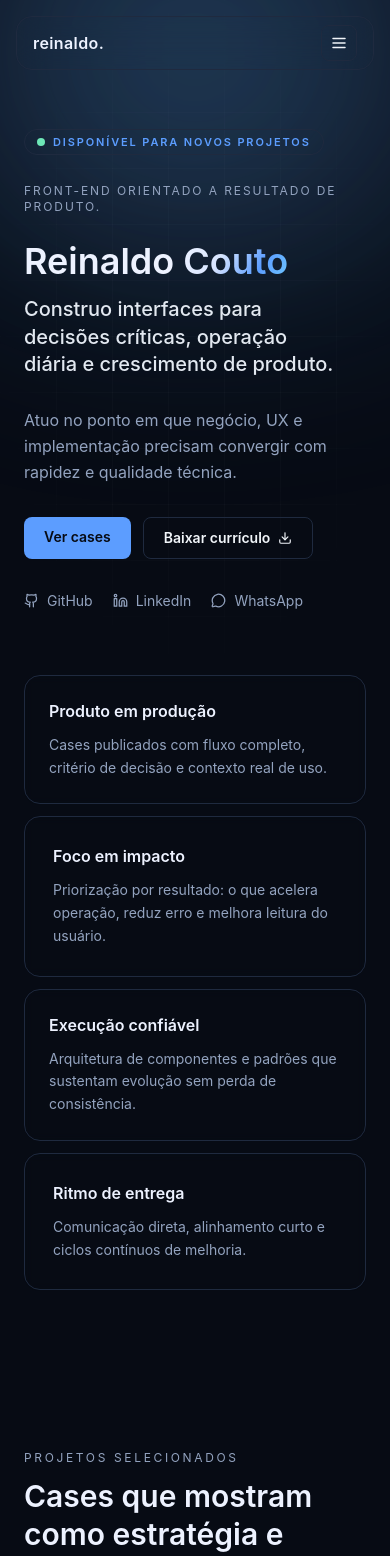
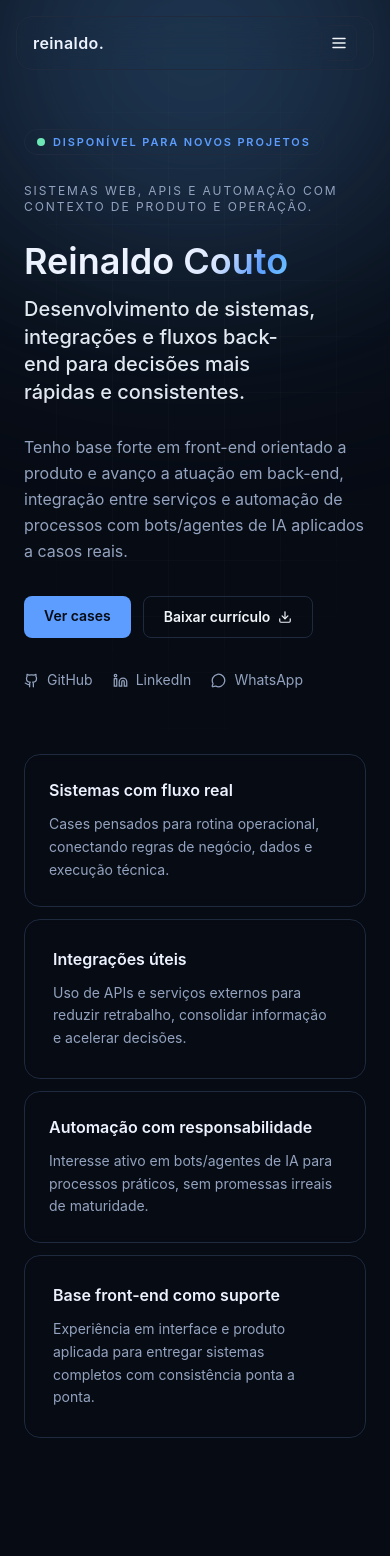
Before and after one commit to Reinaldocouto/reinaldo-portifolio, a React (Vite) app: page / in a window 390 px wide. Shown: the top 1556 px of the page. Built offline with nearby package versions, Linux system fonts and the light colour scheme.

Commit message:
Reposition portfolio messaging toward backend and integrations

```diff
--- a/src/components/home/About.tsx
+++ b/src/components/home/About.tsx
@@ -6,8 +6,8 @@ export function About() {
       <div className="container-tight space-y-9">
         <header className="max-w-4xl space-y-3">
           <p className="text-xs uppercase tracking-[0.24em] text-muted">Sobre</p>
-          <h2 className="text-3xl font-semibold md:text-4xl">Abordagem de produto: menos ruído, mais decisão bem informada.</h2>
-          <p className="text-muted">Meu papel é transformar requisitos difusos em experiência utilizável, com critério técnico e intenção de negócio.</p>
+          <h2 className="text-3xl font-semibold md:text-4xl">Visão de sistema: produto, integração e execução técnica no mesmo fluxo.</h2>
+          <p className="text-muted">Atuo conectando regra de negócio, operação e software para transformar escopo em sistema utilizável e evolutivo.</p>
         </header>
 
         <div className="grid gap-5 md:grid-cols-2">
--- a/src/components/home/Experience.tsx
+++ b/src/components/home/Experience.tsx
@@ -6,7 +6,7 @@ export function Experience() {
       <div className="container-tight space-y-8">
         <header className="max-w-4xl space-y-3">
           <p className="text-xs uppercase tracking-[0.24em] text-muted">Experiência</p>
-          <h2 className="text-3xl font-semibold md:text-4xl">Bagagem que combina visão de produto, disciplina de execução e confiança de entrega.</h2>
+          <h2 className="text-3xl font-semibold md:text-4xl">Experiência aplicada a sistemas reais, evolução contínua e foco crescente em back-end.</h2>
         </header>
 
         <div className="relative space-y-3 before:absolute before:bottom-4 before:left-[9px] before:top-4 before:w-px before:bg-border/55">
--- a/src/components/home/Stack.tsx
+++ b/src/components/home/Stack.tsx
@@ -6,7 +6,7 @@ export function Stack() {
       <div className="container-tight space-y-8">
         <header className="max-w-4xl space-y-3">
           <p className="text-xs uppercase tracking-[0.24em] text-muted">Stack</p>
-          <h2 className="text-3xl font-semibold md:text-4xl">Ferramentas e práticas para entregar com velocidade sem perder padrão.</h2>
+          <h2 className="text-3xl font-semibold md:text-4xl">Stack orientada a back-end, integração e entrega full stack consistente.</h2>
         </header>
 
         <div className="grid gap-5 md:grid-cols-3">
--- a/src/data/projects.ts
+++ b/src/data/projects.ts
@@ -44,39 +44,39 @@ export const projects: Project[] = [
     name: 'TOGO',
     tagline: 'Gestão clínica e comercial em um fluxo único de operação.',
     summary:
-      'Plataforma web com agenda, prontuário, estoque, PDV, financeiro e indicadores para leitura rápida da rotina.',
+      'Sistema web para operação clínica/comercial com agenda, prontuário, estoque, PDV e financeiro integrados em um fluxo único.',
     cover: '/projects/togo.jpeg',
     demoUrl: 'https://togo-petcare-pro.vercel.app/',
-    stack: ['React', 'TypeScript', 'Tailwind CSS', 'Arquitetura modular', 'Form handling'],
-    tags: ['React', 'TypeScript', 'Dashboard', 'Operação', 'PDV', 'Financeiro'],
-    highlights: ['Agenda + prontuário no mesmo fluxo', 'Estoque, PDV e financeiro conectados', 'Painel de acompanhamento diário'],
+    stack: ['React', 'TypeScript', 'APIs REST', 'Arquitetura modular', 'Modelagem de fluxo operacional'],
+    tags: ['Sistema web', 'Integração de módulos', 'Operação', 'PDV', 'Financeiro', 'APIs'],
+    highlights: ['Fluxo operacional ponta a ponta', 'Módulos conectados por regra de negócio', 'Leitura rápida para decisão diária'],
     overview:
       'Projeto criado para substituir uma operação fragmentada por um sistema único, com foco em continuidade de trabalho e redução de perda de contexto.',
     problem:
       'A equipe alternava entre planilhas e ferramentas isoladas, gerando retrabalho, baixa rastreabilidade e atraso na tomada de decisão.',
     solution:
-      'Estruturei a experiência por tarefas operacionais, centralizando ações críticas em poucos cliques e com leitura imediata de status.',
+      'Estruturei a solução por fluxo operacional, conectando módulos por regras de negócio e priorizando ações críticas com status rastreável.',
     role:
-      'Responsável pelo front-end de ponta a ponta: desenho de fluxo, arquitetura de componentes, implementação e refinamento contínuo após validação.',
+      'Responsável pela arquitetura da solução no front-end e pela modelagem de fluxo entre módulos, com integração de dados e refinamento contínuo após validação.',
     productDecisions: [
       'Priorizar módulos de maior impacto diário antes de funcionalidades secundárias.',
       'Navegação orientada pela rotina da equipe, não pela estrutura interna do sistema.',
       'Dashboard inicial com indicadores acionáveis para reduzir tempo de interpretação.',
     ],
     technicalChallenges: [
-      'Garantir consistência entre módulos com regras e densidades diferentes.',
-      'Sustentar performance em telas com alto volume de dados operacionais.',
-      'Evoluir funcionalidades sem quebrar contratos de componentes existentes.',
+      'Garantir consistência de dados e comportamento entre módulos com regras distintas.',
+      'Sustentar performance em telas com alto volume de dados e múltiplos estados de integração.',
+      'Evoluir funcionalidades sem quebrar contratos de fluxo e componentes existentes.',
     ],
     tradeOffs: [
       'Menos personalização visual para preservar velocidade e previsibilidade de uso.',
       'Postergar relatórios avançados para manter o ciclo de entrega estável.',
     ],
     outcome:
-      'O sistema elevou a previsibilidade operacional e reduziu ruído entre atendimento, caixa e acompanhamento financeiro.',
+      'O sistema aumentou a previsibilidade operacional e reduziu ruído entre atendimento, caixa, estoque e acompanhamento financeiro.',
     learnings: [
-      'Produto operacional exige hierarquia de informação orientada por tempo de decisão.',
-      'Padrões de interface consistentes diminuem custo de manutenção.',
+      'Produto operacional exige modelagem de fluxo orientada por tempo de decisão.',
+      'Integração consistente entre módulos reduz custo de manutenção e retrabalho.',
       'Entrega incremental com prioridade clara mantém qualidade mesmo com escopo amplo.',
     ],
     gallery: [
@@ -90,9 +90,9 @@ export const projects: Project[] = [
     featured: true,
     accent: 'blue',
     seo: {
-      title: 'TOGO | Case de front-end para gestão operacional',
+      title: 'TOGO | Case de sistema web para operação e integração de fluxo',
       description:
-        'Case TOGO: produto web para gestão clínica e comercial com foco em fluxo operacional, clareza de decisão e evolução contínua.',
+        'Case TOGO: sistema web para gestão clínica e comercial com foco em fluxo operacional, integração entre módulos e clareza de decisão.',
       canonicalPath: '/projetos/togo',
       ogImage: '/projects/togo.jpeg',
     },
@@ -101,12 +101,12 @@ export const projects: Project[] = [
     slug: 'estaciona-ai',
     name: 'Estaciona Aí',
     tagline: 'Descoberta e reserva de vagas com jornada guiada por localização.',
-    summary: 'Plataforma para quem busca e oferta vagas com autenticação, mapa interativo e pagamento integrado.',
+    summary: 'Plataforma para descoberta e oferta de vagas com autenticação, integração de mapas e fluxo de reserva/pagamento.',
     cover: '/projects/estacionaai.jpeg',
     demoUrl: 'https://estaciona-ai-hub.vercel.app/',
-    stack: ['React', 'TypeScript', 'Mapas', 'Geolocalização', 'Fluxo de pagamento'],
-    tags: ['React', 'Autenticação', 'Mapas', 'Geolocalização', 'Pagamentos'],
-    highlights: ['Onboarding objetivo', 'Mapa como eixo principal', 'Reserva e pagamento em poucas etapas'],
+    stack: ['React', 'TypeScript', 'APIs de mapa', 'Autenticação', 'Fluxo de pagamento'],
+    tags: ['Sistema web', 'APIs', 'Autenticação', 'Mapas', 'Pagamentos'],
+    highlights: ['Integração entre mapa, busca e detalhes', 'Autenticação e reserva com fluxo guiado', 'Pagamento integrado com menos atrito'],
     overview:
       'Case focado em reduzir atrito entre descoberta, comparação e reserva de vaga, mantendo confiança ao longo da jornada.',
     problem:
@@ -114,15 +114,15 @@ export const projects: Project[] = [
     solution:
       'Modelei o fluxo com mapa central, filtros diretos e confirmações claras, reduzindo ambiguidade e fricção na decisão.',
     role:
-      'Conduzi desenvolvimento front-end da jornada principal, com foco em estados de interação, feedback visual e consistência responsiva.',
+      'Conduzi o desenvolvimento da jornada principal, estruturando estados de interface e integração de serviços para manter contexto entre busca, reserva e pagamento.',
     productDecisions: [
       'Mapa como superfície principal para tornar busca e contexto espacial inseparáveis.',
       'Cadastro enxuto para preservar intenção do usuário no primeiro acesso.',
       'Sinais de confiança posicionados antes da confirmação da reserva.',
     ],
     technicalChallenges: [
-      'Sincronizar estado de lista, mapa e detalhes sem perda de contexto.',
-      'Tratar permissões de localização com feedback claro em cada cenário.',
+      'Sincronizar lista, mapa e detalhes sem perda de contexto entre chamadas de serviço.',
+      'Tratar permissões de localização e fallback de API com feedback claro em cada cenário.',
       'Preservar legibilidade do mapa em diferentes tamanhos de tela.',
     ],
     tradeOffs: [
@@ -130,9 +130,9 @@ export const projects: Project[] = [
       'Fluxo de pagamento inicial mais direto para acelerar adoção.',
     ],
     outcome:
-      'A jornada ficou mais previsível e curta, melhorando clareza de decisão para quem procura e para quem oferece vagas.',
+      'A jornada ficou mais previsível e curta, melhorando clareza de decisão e consistência do fluxo entre descoberta, reserva e pagamento.',
     learnings: [
-      'Produtos geográficos exigem confirmação visual constante de contexto.',
+      'Produtos geográficos exigem integração estável entre contexto visual e dados de localização.',
       'Decisões rápidas dependem de copy curta e hierarquia forte.',
       'Menos passos com feedback claro aumenta confiança de uso.',
     ],
@@ -147,9 +147,9 @@ export const projects: Project[] = [
     featured: false,
     accent: 'violet',
     seo: {
-      title: 'Estaciona Aí | Case de UX com mapas e pagamento',
+      title: 'Estaciona Aí | Case de integração com mapas, autenticação e pagamento',
       description:
-        'Case Estaciona Aí: plataforma web com geolocalização, reserva e pagamento para reduzir fricção na busca de vagas.',
+        'Case Estaciona Aí: plataforma web com APIs de localização, autenticação, reserva e pagamento para reduzir fricção na busca de vagas.',
       canonicalPath: '/projetos/estaciona-ai',
       ogImage: '/projects/estacionaai.jpeg',
     },
@@ -158,27 +158,27 @@ export const projects: Project[] = [
     slug: 'clima-safe',
     name: 'Clima Safe',
     tagline: 'Leitura climática aplicada a deslocamento urbano em tempo real.',
-    summary: 'Aplicação com mapa, alertas e dados climáticos para apoiar decisões rápidas de rota e segurança.',
+    summary: 'Aplicação com mapa, alertas e integração de dados climáticos para apoiar decisões rápidas de rota e segurança.',
     cover: '/projects/clima.jpeg',
     demoUrl: 'https://urban-heat-safe-zones.vercel.app/',
     stack: ['React', 'TypeScript', 'APIs climáticas', 'Mapas', 'Dados em tempo real'],
-    tags: ['React', 'APIs climáticas', 'Mapas', 'UX de contexto', 'Tempo real'],
-    highlights: ['Risco por localização', 'Alertas acionáveis', 'Camadas de leitura rápida'],
+    tags: ['Sistema web', 'APIs climáticas', 'Mapas', 'Dados em tempo real', 'Regras de alerta'],
+    highlights: ['Orquestração de fontes climáticas', 'Regras de alerta por localização', 'Camadas para decisão rápida'],
     overview:
       'Produto concebido para transformar dados climáticos técnicos em sinais claros para decisões urbanas sob pressão de tempo.',
     problem:
       'Sem visão geográfica contextual, usuários não conseguiam antecipar risco e escolher rotas com segurança.',
     solution:
-      'Estruturei um mapa com camadas de risco e alertas objetivos, priorizando entendimento imediato antes de detalhes avançados.',
+      'Modelei um fluxo de dados com camadas de risco e alertas objetivos, priorizando entendimento imediato antes de detalhes avançados.',
     role:
-      'Atuei na concepção e implementação front-end, organizando estados de dados, componentes de alerta e hierarquia de leitura.',
+      'Atuei na concepção e implementação da aplicação, organizando estados de dados, integração de APIs climáticas e componentes de alerta com leitura progressiva.',
     productDecisions: [
       'Status de risco como informação principal acima de métricas secundárias.',
       'Camadas acionáveis para manter autonomia do usuário no mapa.',
       'Resumo local imediato para suportar decisão em poucos segundos.',
     ],
     technicalChallenges: [
-      'Atualizar múltiplas fontes de dados sem comprometer fluidez da interface.',
+      'Orquestrar múltiplas fontes de dados climáticos sem comprometer fluidez da interface.',
       'Traduzir termos climáticos para linguagem operacional de uso diário.',
       'Manter consistência entre estados de carregamento, parcial e erro.',
     ],
@@ -187,11 +187,11 @@ export const projects: Project[] = [
       'Escopo inicial de camadas mais enxuto para garantir clareza e performance.',
     ],
     outcome:
-      'A aplicação passou a oferecer suporte direto para deslocamento urbano com menor incerteza e resposta mais rápida.',
+      'A aplicação passou a oferecer suporte direto para deslocamento urbano com menor incerteza, usando dados integrados e regras de alerta mais claras.',
     learnings: [
       'Em cenários críticos, clareza de sinal importa mais que volume de dado.',
       'Estados bem projetados reduzem ansiedade em situações de incerteza.',
-      'Arquitetura modular facilita expansão de regras de alerta.',
+      'Arquitetura modular facilita expansão de regras de alerta e novas integrações de serviço.',
     ],
     gallery: [
       {
@@ -204,9 +204,9 @@ export const projects: Project[] = [
     featured: false,
     accent: 'emerald',
     seo: {
-      title: 'Clima Safe | Case de produto com dados em tempo real',
+      title: 'Clima Safe | Case de integração de APIs climáticas em tempo real',
       description:
-        'Case Clima Safe: aplicação web para leitura de risco climático por localização com alertas e suporte à decisão de rota.',
+        'Case Clima Safe: aplicação web com integração de APIs climáticas para leitura de risco por localização e suporte à decisão de rota.',
       canonicalPath: '/projetos/clima-safe',
       ogImage: '/projects/clima.jpeg',
     },
--- a/src/data/site.ts
+++ b/src/data/site.ts
@@ -33,8 +33,8 @@ type ContactChannel = {
 export const site = {
   name: 'Reinaldo Couto',
   brand: 'reinaldo.',
-  role: 'Desenvolvedor front-end para produto digital',
-  tagline: 'Transformo requisitos complexos em interfaces que vendem, escalam e sustentam operação.',
+  role: 'Desenvolvedor full stack com foco crescente em back-end e integrações',
+  tagline: 'Construo sistemas web com visão de produto, APIs e automações orientadas à operação real.',
   locale: 'pt-BR',
   baseUrl: 'https://reinaldo-portifolio.vercel.app',
   availability: 'Disponível para novos projetos',
@@ -47,12 +47,12 @@ export const site = {
     resumeUrl: '/reinaldo_couto_cv.pdf',
   },
   hero: {
-    eyebrow: 'Front-end orientado a resultado de produto.',
+    eyebrow: 'Sistemas web, APIs e automação com contexto de produto e operação.',
     headlineTop: 'Reinaldo',
     headlineAccent: 'Couto',
-    headlineBottom: 'Construo interfaces para decisões críticas, operação diária e crescimento de produto.',
+    headlineBottom: 'Desenvolvimento de sistemas, integrações e fluxos back-end para decisões mais rápidas e consistentes.',
     description:
-      'Atuo no ponto em que negócio, UX e implementação precisam convergir com rapidez e qualidade técnica.',
+      'Tenho base forte em front-end orientado a produto e avanço a atuação em back-end, integração entre serviços e automação de processos com bots/agentes de IA aplicados a casos reais.',
     primaryCta: {
       label: 'Ver cases',
       href: '#projetos',
@@ -68,11 +68,11 @@ export const site = {
     ],
     profileCard: {
       terminalLabel: '~/reinaldo --profile',
-      role: 'Front-end engineer',
-      focus: ['produto', 'conversão', 'escala'],
-      stack: ['React', 'TypeScript', 'Supabase'],
-      building: 'experiências que reduzem atrito e aumentam previsibilidade',
-      tags: ['React', 'TypeScript', 'Supabase', 'Tailwind', 'Mapbox', 'Postgres'],
+      role: 'Full stack developer (backend-oriented)',
+      focus: ['back-end', 'integrações', 'automação'],
+      stack: ['C#/.NET (foco atual)', 'Java', 'React + TypeScript'],
+      building: 'sistemas web com APIs, fluxo claro e evolução técnica consistente',
+      tags: ['C#', '.NET', 'Java', 'APIs REST', 'SQL', 'React'],
     },
   },
   navigation: [
@@ -84,67 +84,73 @@ export const site = {
   ] satisfies NavItem[],
   highlights: [
     {
-      title: 'Produto em produção',
-      description: 'Cases publicados com fluxo completo, critério de decisão e contexto real de uso.',
+      title: 'Sistemas com fluxo real',
+      description: 'Cases pensados para rotina operacional, conectando regras de negócio, dados e execução técnica.',
     },
     {
-      title: 'Foco em impacto',
-      description: 'Priorização por resultado: o que acelera operação, reduz erro e melhora leitura do usuário.',
+      title: 'Integrações úteis',
+      description: 'Uso de APIs e serviços externos para reduzir retrabalho, consolidar informação e acelerar decisões.',
     },
     {
-      title: 'Execução confiável',
-      description: 'Arquitetura de componentes e padrões que sustentam evolução sem perda de consistência.',
+      title: 'Automação com responsabilidade',
+      description: 'Interesse ativo em bots/agentes de IA para processos práticos, sem promessas irreais de maturidade.',
     },
     {
-      title: 'Ritmo de entrega',
-      description: 'Comunicação direta, alinhamento curto e ciclos contínuos de melhoria.',
+      title: 'Base front-end como suporte',
+      description: 'Experiência em interface e produto aplicada para entregar sistemas completos com consistência ponta a ponta.',
     },
   ] satisfies HighlightItem[],
   about: [
     {
-      title: 'Como eu enquadro o problema',
-      body: 'Começo pela decisão que a interface precisa habilitar. A partir disso, organizo fluxo, estados críticos e informação essencial para evitar ruído e reduzir retrabalho.',
+      title: 'Como eu enquadro problemas de sistema',
+      body: 'Começo pela operação: quais regras governam o processo, onde há gargalo e que decisão precisa acontecer com segurança. A partir disso, organizo fluxo, dados e integração para sustentar evolução contínua.',
     },
     {
-      title: 'Como eu conduzo o trabalho',
-      body: 'Transformo escopo em entregas incrementais com critérios claros de qualidade. Isso mantém previsibilidade para o time e acelera validação com usuários.',
+      title: 'Como transformo escopo em entrega',
+      body: 'Traduzo necessidades de produto e negócio em incrementos técnicos claros, combinando front-end, consumo de APIs e estrutura de back-end em construção ativa, com foco profissional em C#/.NET e base relevante em Java.',
     },
   ] satisfies AboutBlock[],
   stackGroups: [
     {
-      title: 'Construção de interface',
-      items: ['React', 'TypeScript', 'Tailwind CSS', 'Arquitetura de componentes', 'Acessibilidade e responsividade'],
+      title: 'Back-end e integração de APIs',
+      items: ['APIs REST', 'Integração entre sistemas', 'Autenticação e autorização', 'Modelagem de regras de negócio', 'Banco de dados SQL'],
     },
     {
-      title: 'Integração de produto',
-      items: ['APIs REST', 'Autenticação', 'Modelagem de estado', 'Mapas e geolocalização', 'Sincronização de dados'],
+      title: 'Automação e IA aplicada (foco atual)',
+      items: [
+        'Automação de processos operacionais',
+        'Bots/agentes de IA para tarefas repetitivas',
+        'Orquestração de serviços',
+        'Padronização de fluxos e respostas',
+        'Observabilidade e consistência de execução',
+      ],
     },
     {
-      title: 'Entrega e governança',
-      items: ['Priorização por impacto', 'Documentação objetiva', 'Refinamento orientado por uso', 'Padronização visual', 'Evolução incremental'],
+      title: 'Linguagens e entrega full stack',
+      items: ['C# e .NET/ASP.NET Core (direção principal)', 'Java (conhecimento relevante)', 'React e TypeScript como apoio', 'Arquitetura modular', 'Versionamento e evolução incremental'],
     },
   ] satisfies StackGroup[],
   experience: [
     {
-      title: 'Construção de produtos para rotinas críticas',
+      title: 'Sistemas para operação corporativa e rotina crítica',
       period: 'Fase atual',
-      summary: 'Desenvolvimento de interfaces para cenários com alta dependência operacional, priorizando clareza, velocidade de uso e estabilidade de fluxo.',
+      summary: 'Atuação em soluções web voltadas a processos reais, conectando fluxo operacional, regras de negócio e clareza de uso para reduzir erro e retrabalho.',
     },
     {
-      title: 'Evolução por cases autorais completos',
+      title: 'Evolução contínua em integração e estrutura técnica',
       period: 'Ciclo contínuo',
-      summary: 'Concepção e publicação de projetos end-to-end para aprofundar decisões de produto, arquitetura front-end e maturidade de entrega.',
+      summary: 'Desenvolvimento de cases end-to-end com foco em arquitetura de solução, consumo de APIs e organização de dados, reforçando transição para atuação back-end/full stack.',
     },
     {
-      title: 'Base profissional em ambiente de pressão',
+      title: 'Base profissional em ambiente de alta responsabilidade',
       period: 'Fundação',
-      summary: 'Experiência em contexto exigente, reforçando responsabilidade, senso de prioridade e consistência na execução.',
+      summary: 'Experiência em contexto exigente de manutenção e evolução de software, fortalecendo disciplina de entrega, leitura de processo e capacidade de atuar sob pressão.',
     },
   ] satisfies ExperienceItem[],
   contact: {
-    title: 'Se o seu produto precisa de mais clareza para vender e operar, vamos conversar.',
+    title: 'Se você precisa evoluir sistemas, integrações ou automações com clareza técnica, vamos conversar.',
     description:
-      'Me conte o cenário, os gargalos e o objetivo de negócio. Eu retorno com visão prática de caminho, riscos e oportunidades de implementação.',
+      'Estou aberto a oportunidades em back-end júnior/pleno inicial, full stack com viés técnico, projetos com C#/.NET, Java, APIs, bots/agentes e melhoria de operação.',
     channels: [
       { label: 'E-mail', value: 'reinaldocouto10@gmail.com', href: 'mailto:reinaldocouto10@gmail.com' },
       { label: 'WhatsApp', value: '(11) 99538-4270', href: 'https://wa.me/5511995384270' },
@@ -154,16 +160,16 @@ export const site = {
     ] satisfies ContactChannel[],
   },
   footer: {
-    note: 'Portfólio com foco em resultado de produto, clareza de interface e execução técnica consistente.',
+    note: 'Portfólio com foco em sistemas web, integração de APIs e automação prática, mantendo base sólida em front-end.',
   },
   seo: {
     siteName: 'Portfólio de Reinaldo Couto',
-    defaultTitle: 'Reinaldo Couto — Front-end para produto digital',
+    defaultTitle: 'Reinaldo Couto — Full stack com foco em back-end, APIs e automação',
     defaultDescription:
-      'Portfólio de Reinaldo Couto com cases de produto digital em React, foco em clareza de interface e impacto operacional.',
-    homeTitle: 'Reinaldo Couto | Front-end para produto digital e operação',
+      'Portfólio de Reinaldo Couto com projetos de sistemas web, integração de APIs e automação. Base forte em front-end e direção profissional em C#/.NET e Java.',
+    homeTitle: 'Reinaldo Couto | Sistemas web, back-end, integrações e automação',
     homeDescription:
-      'Desenvolvedor front-end com foco em produto digital, conversão e confiabilidade operacional. Conheça cases com decisões, trade-offs e resultados.',
+      'Desenvolvedor com visão de produto e operação, construindo soluções web com foco crescente em back-end, APIs, automação e uso aplicado de bots/agentes de IA.',
     ogImage: '/projects/togo.jpeg',
     twitterHandle: '@reinaldocouto',
   },
--- a/src/pages/ProjectDetail.tsx
+++ b/src/pages/ProjectDetail.tsx
@@ -151,7 +151,7 @@ export default function ProjectDetail() {
 
           <section className="grid gap-4 md:grid-cols-3">
             <article className="rounded-2xl border border-border/38 bg-panel/20 p-5 md:p-6">
-              <h2 className="text-lg font-semibold">Decisões de produto/UX</h2>
+              <h2 className="text-lg font-semibold">Decisões de produto e arquitetura de fluxo</h2>
               <ul className="mt-3 list-disc space-y-2 pl-5 text-sm text-muted">
                 {project.productDecisions.map((item) => (
                   <li key={item}>{item}</li>
```
